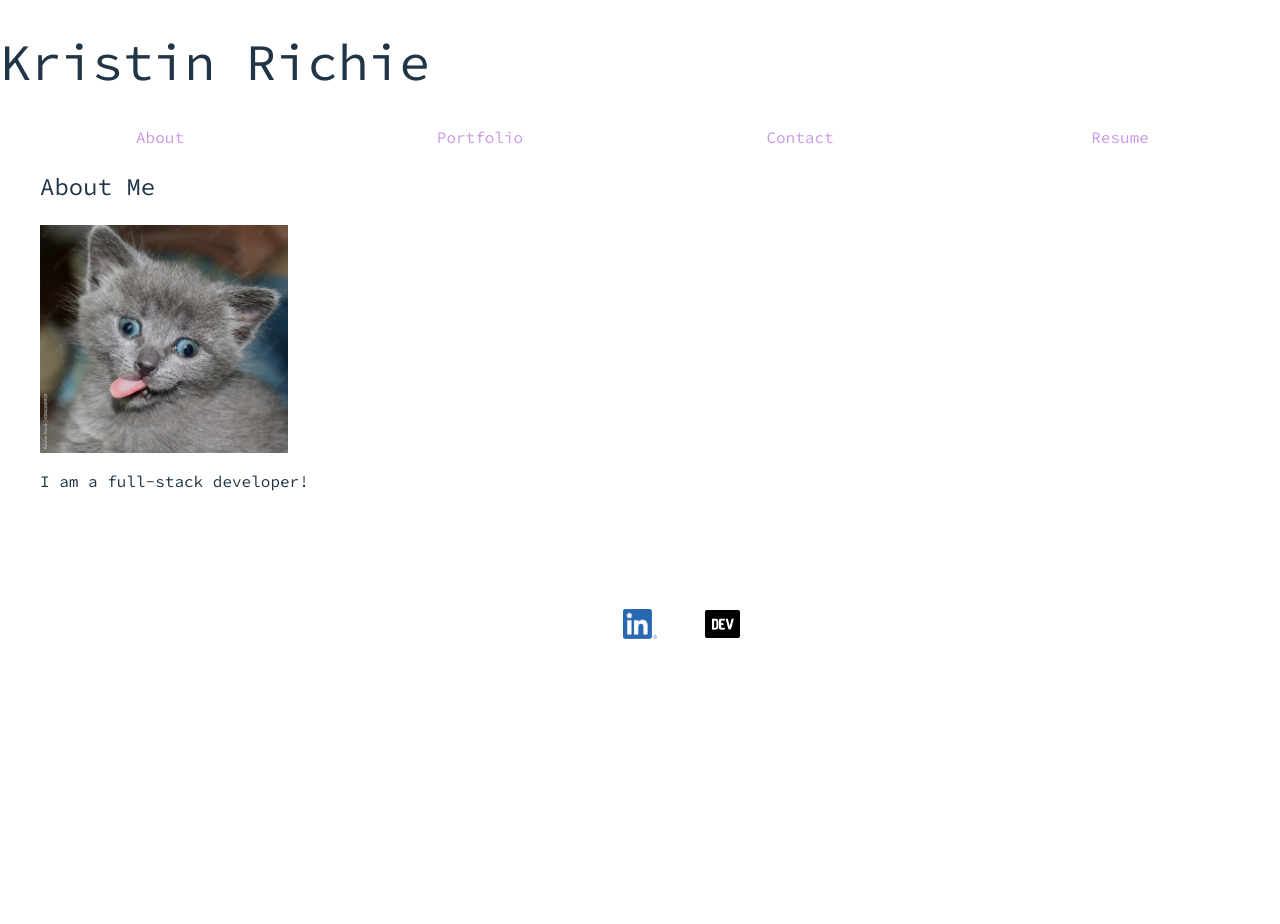
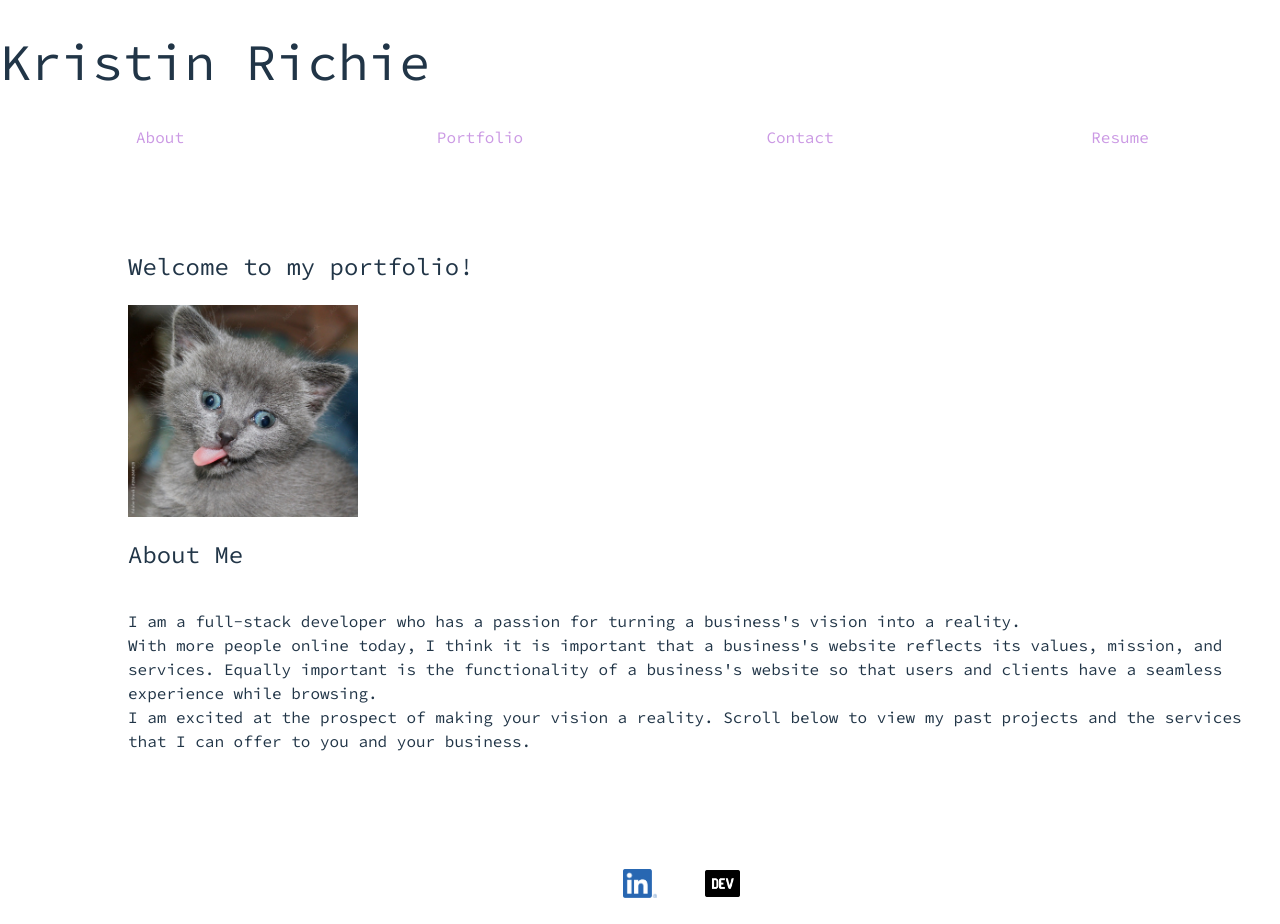
Before and after one commit to Kristin611/react-portfolio-2, a React (Vite) app: page / in a window 1280 px wide. Before the commit the page ends 800 px from the top, so only its background shows below. Built offline with nearby package versions, Linux system fonts and the light colour scheme; a web font is replaced by a local one.

Commit message:
edited CSS & JSX for about, contact, and resume

```diff
--- a/src/pages/About.jsx
+++ b/src/pages/About.jsx
@@ -5,10 +5,15 @@ const About = () => {
   return (
     <div>
         <div className='wrapper'>
-            <h2>About Me</h2>
+            <h2>Welcome to my portfolio!</h2>
             <div className='about-container'>
             <img src={ProfilePic} alt="profile picture" className='profile-pic'/>
-            <p>I am a full-stack developer!</p>
+            <h2>About Me</h2>
+            <p>I am a full-stack developer who has a passion for turning a business's vision into a reality. <br />With more people online today, I think it is important that a business's
+                    website reflects its values, mission, and services. Equally important is the functionality of a
+                    business's website so that users and clients have a seamless experience while browsing. <br />I am excited
+                    at the prospect of making your vision a reality. Scroll below to view my past projects and the services
+                    that I can offer to you and your business.</p>
             </div>
 
         </div>
--- a/src/pages/Contact.jsx
+++ b/src/pages/Contact.jsx
@@ -32,7 +32,7 @@ const ContactForm = () => {
 
     //check to see if email is invalid or if name is empty
     if (!validateEmail(email) || !name) {
-      setErrorMessage('Name or email is invalid');
+      setErrorMessage('Name or email is invalid.');
       //using return to exit out of code block so user can correct the errors
       return;
     }
--- a/src/pages/Portfolio.jsx
+++ b/src/pages/Portfolio.jsx
@@ -12,6 +12,7 @@ const Portfolio = () => {
   return (
     <div>
         <div>
+            <h2 className='proj-title'>Projects</h2>
             <div className='proj-container'>
                 <div>
                     <a href="https://joosbox-9e68743f6da7.herokuapp.com/login">
--- a/src/styles/About.css
+++ b/src/styles/About.css
@@ -5,7 +5,8 @@
   }
 
   .wrapper {
-    padding-left: 40px;
+    padding-left: 8rem;
+    padding-top: 5rem;
   }
 
   .about-container {
--- a/src/styles/Contact.css
+++ b/src/styles/Contact.css
@@ -2,6 +2,7 @@
     display: flex;
     flex-direction: column;
     align-items: center;
+    padding-top: 5rem;
 }
 
 .form {
--- a/src/styles/Portfolio.css
+++ b/src/styles/Portfolio.css
@@ -1,3 +1,8 @@
+.proj-title {
+    padding-left: 8rem;
+    padding-top: 5rem;
+}
+
 img {
     max-width: 100%;
     height: auto;
--- a/src/styles/Resume.css
+++ b/src/styles/Resume.css
@@ -3,6 +3,7 @@
     flex-direction: column;
     align-items: center;
     padding-left: 20px;
+    padding-top: 5rem;
 }
 
 .title-2-container {
```
